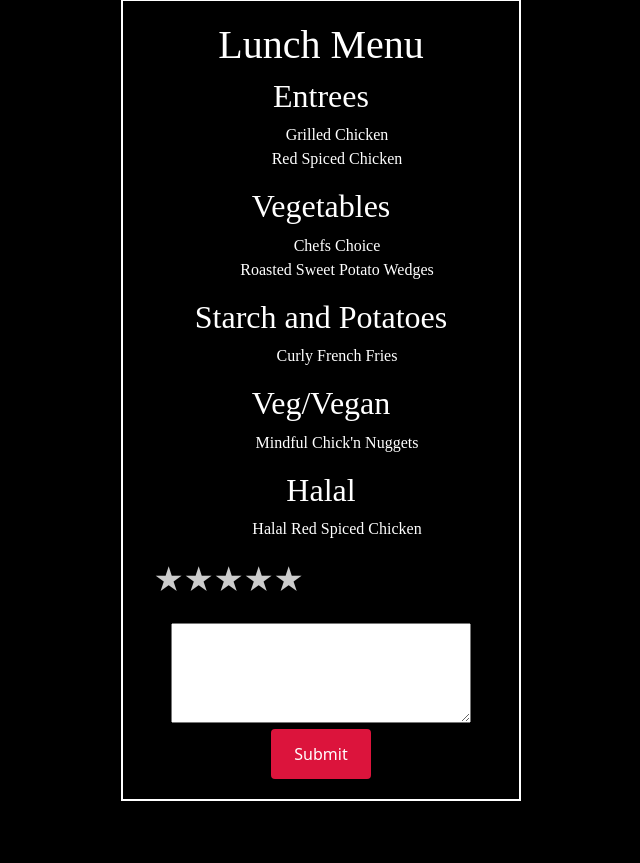
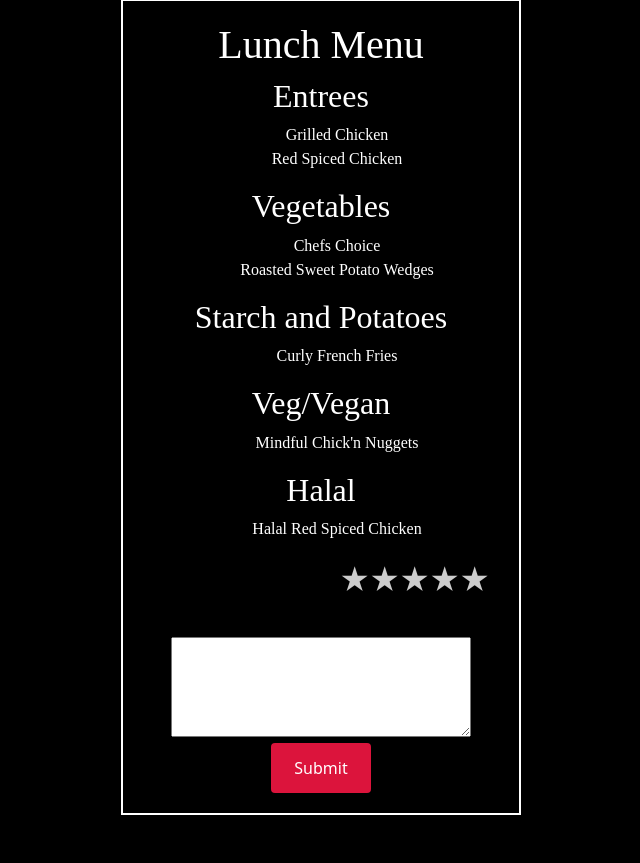
Before and after one commit to alexli2800/CS50project, a Flask app: page /lunch in a window 1280 px wide. Shown: the part 113-976 px from the top of the page, without its empty margins (319-959 px from the left). Before the commit the page ends 914 px from the top, so only its background shows below. Run offline with Flask 3, Linux system fonts and the light colour scheme; a user stored in the database is signed in; some libraries are stand-ins or nearby versions.

Commit message:
Wed, Dec 6, 2023, 2:51 PM -05:00

```diff
--- a/templates/lunch.html
+++ b/templates/lunch.html
@@ -47,8 +47,7 @@
         </ul>
         <style>
             .rate {
-              float: left;
-              height: 46px;
+              height: 20px;
               padding: 0 10px;
             }
             .rate:not(:checked) > input {
```
Also changed, not shown: 1 other file.
